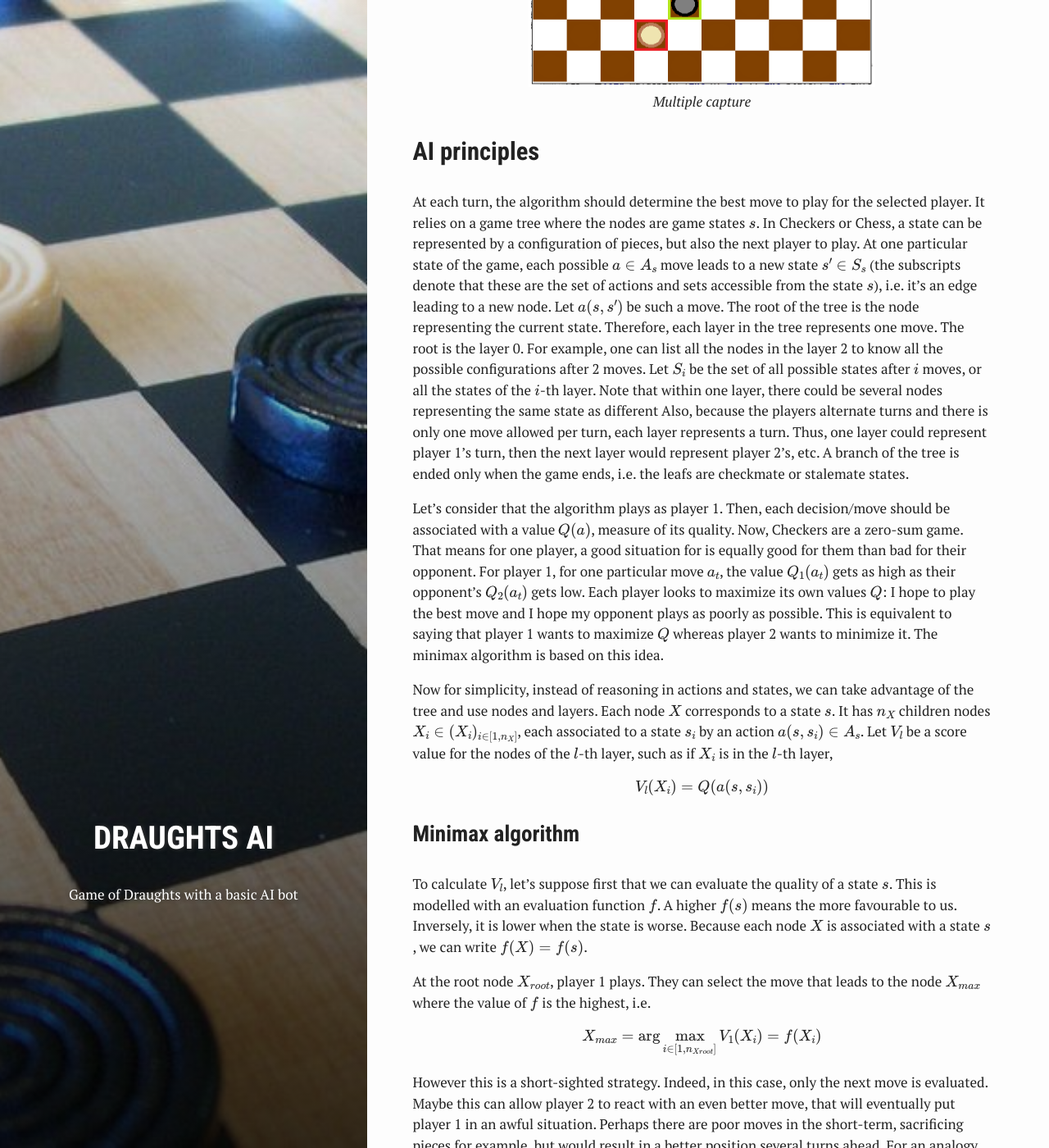
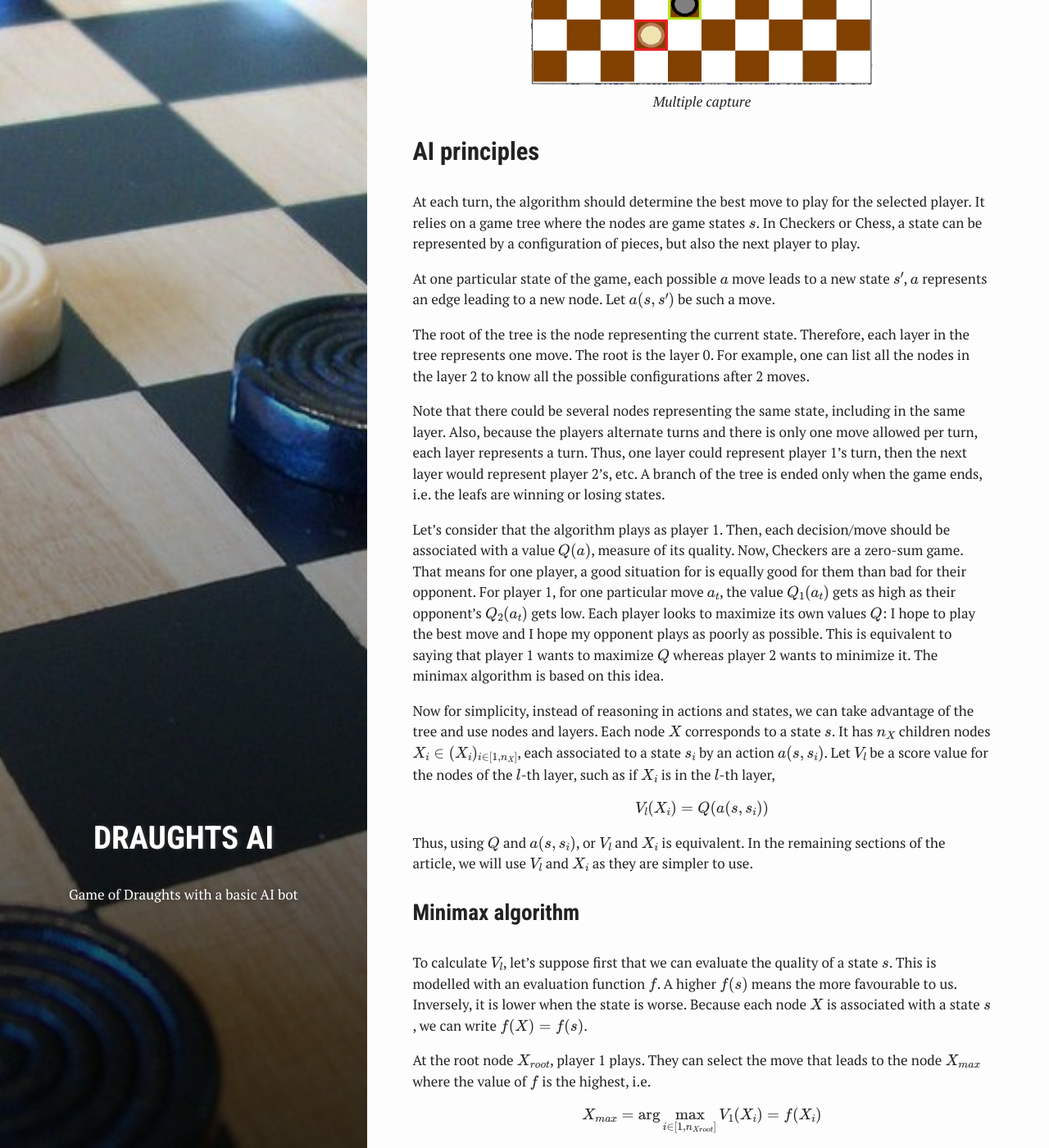
Before and after one commit to tam-leminh/tam-leminh.github.io_old, a Jekyll site: the page built from _posts/2016-06-28-draughts-ai.md, in a window 1280 px wide and 1400 px high, scrolled down 5040 px. Shown: the whole window at 82% size. Built offline with Jekyll 4.4.1, drawn with Linux system fonts in a browser that asks for light colours; formulas are drawn with MathJax 3.

Commit message:
CHANGE minor corrections

```diff
--- a/_posts/2016-06-28-draughts-ai.md
+++ b/_posts/2016-06-28-draughts-ai.md
@@ -112,15 +112,17 @@ The GUI was made as simple as possible, but it should still provide helpful info
 
 At each turn, the algorithm should determine the best move to play for the selected player. It relies on a game
 tree where the nodes are game states $$s$$. In Checkers or Chess, a state can be represented by a configuration of pieces,
-but also the next player to play. At one particular state of the game, each possible $$a \in A_s$$ move leads to a new state
-$$s' \in S_s$$ (the subscripts denote that these are the set of actions and sets accessible from the state $$s$$), i.e. it's
-an edge leading to a new node. Let $$a(s,s')$$ be such a move. The root of the tree is the node representing the current
-state. Therefore, each layer in the tree represents one move. The root is the layer 0. For example, one can list all the nodes
-in the layer 2 to know all the possible configurations after 2 moves. Let $$S_i$$ be the set of all possible states after $$i$$
-moves, or all the states of the $$i$$-th layer. Note that within one layer, there could be several nodes representing the same state
-as different Also, because the players alternate turns and there is only one move allowed per turn, each layer represents a turn.
-Thus, one layer could represent player 1's turn, then the next layer would represent player 2's, etc. A branch of the tree is
-ended only when the game ends, i.e. the leafs are checkmate or stalemate states.
+but also the next player to play.
+
+At one particular state of the game, each possible $$a$$ move leads to a new state
+$$s'$$, $$a$$ represents an edge leading to a new node. Let $$a(s,s')$$ be such a move.
+
+The root of the tree is the node representing the current state. Therefore, each layer in the tree represents one move.
+The root is the layer 0. For example, one can list all the nodes in the layer 2 to know all the possible configurations after 2 moves.
+
+Note that there could be several nodes representing the same state, including in the same layer. Also, because the players alternate turns
+and there is only one move allowed per turn, each layer represents a turn. Thus, one layer could represent player 1's turn, then the next
+layer would represent player 2's, etc. A branch of the tree is ended only when the game ends, i.e. the leafs are winning or losing states.
 
 Let's consider that the algorithm plays as player 1. Then, each decision/move should be associated with a value $$Q(a)$$, measure of its
 quality. Now, Checkers are a zero-sum game. That means for one player, a good situation for is equally good for them than bad
@@ -131,10 +133,13 @@ algorithm is based on this idea.
 
 Now for simplicity, instead of reasoning in actions and states, we can take advantage of the tree and
 use nodes and layers. Each node $$X$$ corresponds to a state $$s$$. It has $$n_X$$ children nodes $$X_i \in (X_i)_{i \in [1,n_X]}$$, each
-associated to a state $$s_i$$ by an action $$a(s,s_i) \in A_{s}$$. Let $$V_l$$ be a score value for the nodes of the $$l$$-th
+associated to a state $$s_i$$ by an action $$a(s,s_i)$$. Let $$V_l$$ be a score value for the nodes of the $$l$$-th
 layer, such as if $$X_i$$ is in the $$l$$-th layer,
 
 $$V_l(X_i) = Q(a(s,s_i))$$
+
+Thus, using $$Q$$ and $$a(s,s_i)$$, or $$V_l$$ and $$X_i$$ is equivalent. In the remaining sections of the article, we will use $$V_l$$ and
+$$X_i$$ as they are simpler to use.
 
 
 ### Minimax algorithm
@@ -342,7 +347,7 @@ tree is developed until all the leaves are quiet.
 Recall that this algorithm only propagates the values $$f(X)$$ of the leaves to the root node. We haven't discussed how to define
 $$f$$, yet this is critical to the performance of the AI.
 
-$$f(X)$$ represents how good the position $$X$$ is. If we define a set of features $$/phi (X)$$ for $$X$$, then we can write
+$$f(X)$$ represents how good the position $$X$$ is. If we define a set of features $$\phi (X)$$ for $$X$$, then we can write
 
 $$f(X) = \phi (X)^\intercal w$$
 
```
